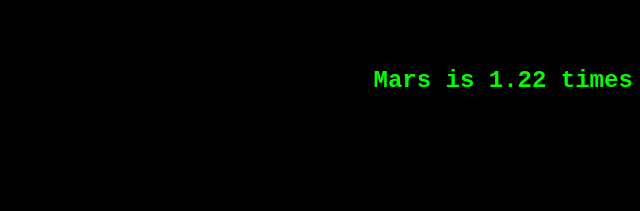
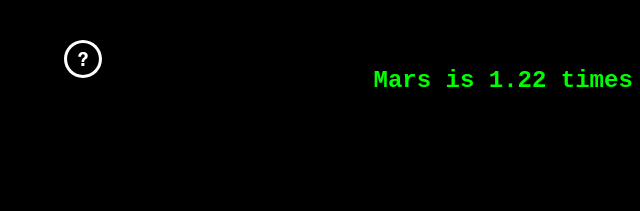
Before and after one commit to rlawry/planet-compare, a plain HTML site: page index.html in a window 1280 px wide. Shown: the top 211 px of the page, 0-640 px from the left. Drawn offline with Linux system fonts and the light colour scheme.

Commit message:
changes message now

```diff
--- a/index.html
+++ b/index.html
@@ -1,6 +1,7 @@
 <html>
 <link rel="stylesheet" href="main.css">
     <canvas id="space">Canvas does not work</canvas>
+    <img src="question-mark-button-svgrepo-com.svg" id="question-mark"></svg>
     <div id="ratio" class="ratio"></div>
     <div id="base-planet-label"></div>
     <div id="test-planet-label"></div>
--- a/main.css
+++ b/main.css
@@ -2,6 +2,7 @@
     margin: 0;
     padding: 0;
     overflow: hidden;
+    overscroll-behavior-x: none;
 }
 
 canvas{
@@ -9,6 +10,7 @@ canvas{
     top: 0;
     left: 0;
     overflow: hidden;
+    z-index: 0;
 }
 
 .ratio{
@@ -30,7 +32,11 @@ canvas{
 }
 
 img{
-    display: none;
+    position:absolute;
+    top: 5%;
+    left: 5%;
+    width: 3%;
+    height: auto;
 }
 
 @keyframes flashcorrect {
@@ -174,3 +180,7 @@ img{
     caret-color: transparent;
     pointer-events: none;
 }
+
+#question-mark{
+    z-index:5;
+}
--- a/tools.js
+++ b/tools.js
@@ -168,6 +168,10 @@ document.getElementById("space").addEventListener("wheel",function changePlanet(
         if(event.deltaY>0){bumpGame(testRadius+=2);}
         else if(event.deltaY<0){bumpGame(testRadius-=2);}
     }
+    updateRatio();
+});
+
+function updateRatio(){
     ratio = testRadius/baseRadius;
     if(ratio>1){
         document.getElementById("ratio").innerHTML = testPlanet[0] + " is " + ratio.toFixed(2) + " times bigger than " + planet[0] + "?";
@@ -178,7 +182,7 @@ document.getElementById("space").addEventListener("wheel",function changePlanet(
     else if(ratio < 1){
         document.getElementById("ratio").innerHTML = testPlanet[0] + " is " + ratio.toFixed(2) + " times smaller than " + planet[0] + "?";
     }
-});
+}
 
 var planet;
 var testPlanet;
@@ -309,9 +313,11 @@ function checkKey(e) {
 
     if (e.keyCode == '38') {
         bumpGame(testRadius+=0.1);
+        updateRatio();
     }
     else if (e.keyCode == '40') {
         bumpGame(testRadius-=0.1);
+        updateRatio();
     }
 
 }
```
Also changed, not shown: question-mark-button-svgrepo-com.svg (added).
